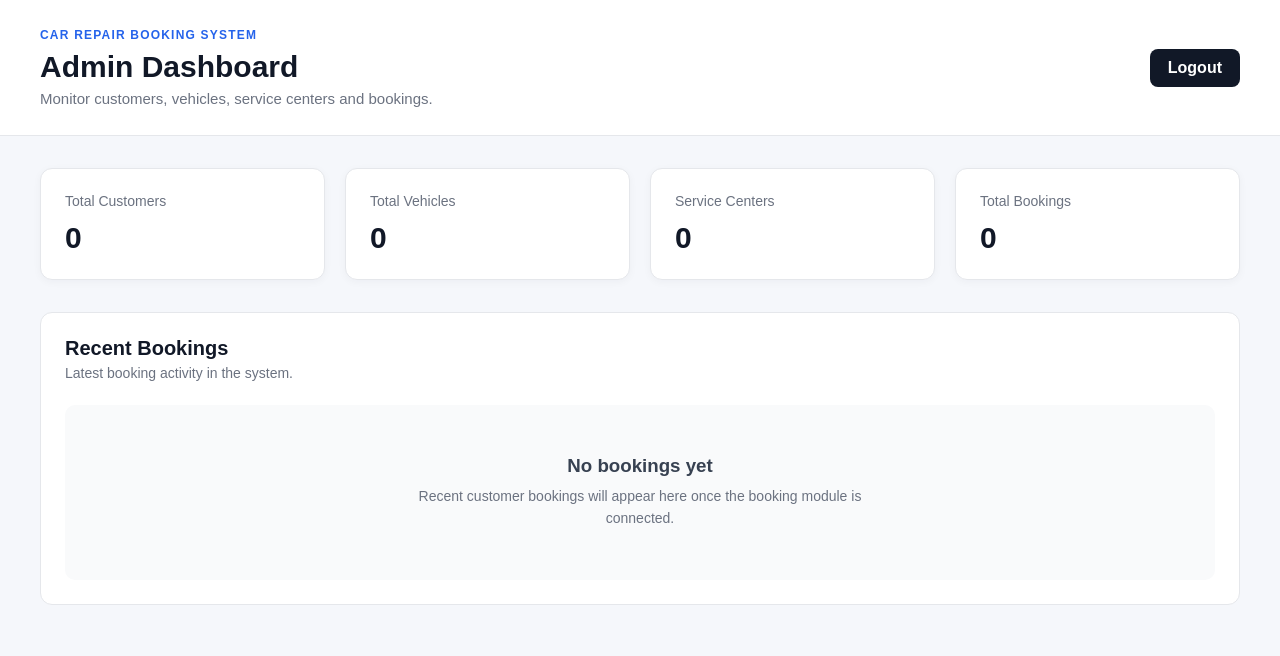
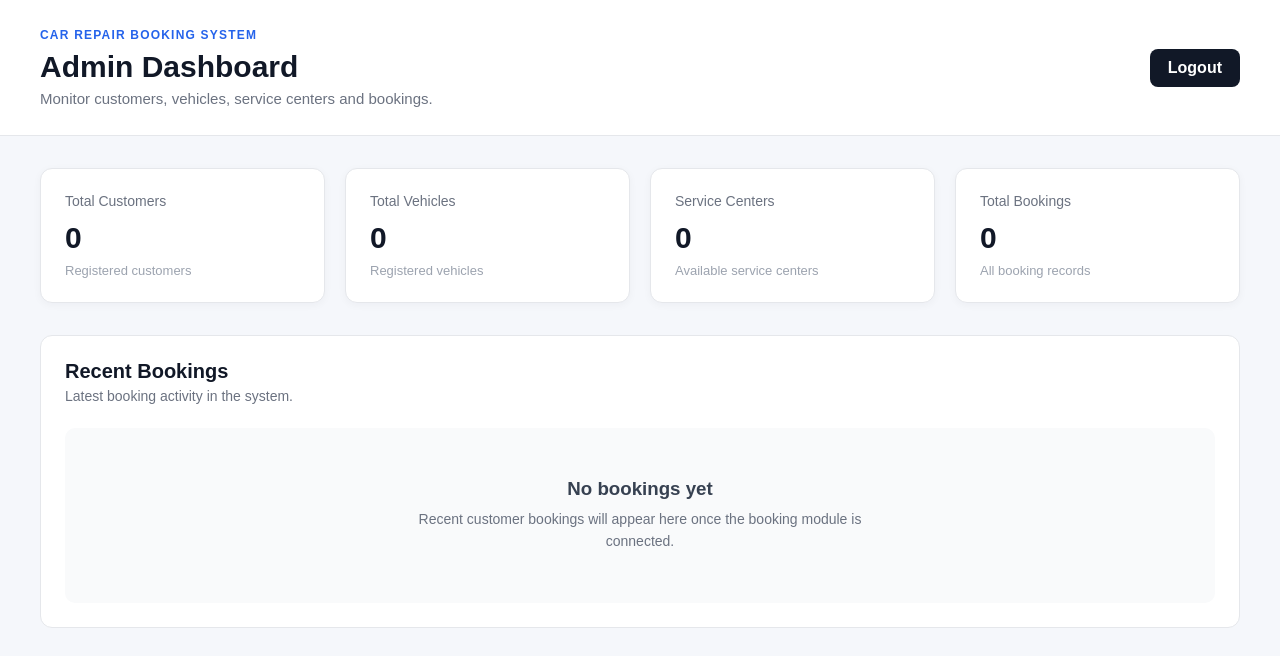
Before and after one commit to mahamadhuzaifpatel-creator/mahamadhuzaifpatel-creator-car-repair-booking-system, a React (Vite) app: page /admin in a window 1280 px wide. Shown: the top 656 px of the page. Built offline with nearby package versions, Linux system fonts and the light colour scheme.

Commit message:
feat: create reusable admin stat card

```diff
--- /dev/null
+++ b/src/components/StatCard.css
@@ -0,0 +1,33 @@
+.stat-card {
+  background: #ffffff;
+  border: 1px solid #e5e7eb;
+  border-radius: 12px;
+  padding: 24px;
+  box-shadow: 0 2px 8px rgba(15, 23, 42, 0.04);
+  transition: transform 0.2s ease, box-shadow 0.2s ease;
+}
+
+.stat-card:hover {
+  transform: translateY(-2px);
+  box-shadow: 0 5px 14px rgba(15, 23, 42, 0.08);
+}
+
+.stat-card-title {
+  display: block;
+  color: #6b7280;
+  font-size: 14px;
+  margin-bottom: 12px;
+}
+
+.stat-card-value {
+  display: block;
+  color: #111827;
+  font-size: 30px;
+  margin-bottom: 8px;
+}
+
+.stat-card-description {
+  display: block;
+  color: #9ca3af;
+  font-size: 13px;
+}
--- /dev/null
+++ b/src/components/StatCard.jsx
@@ -0,0 +1,21 @@
+import "./StatCard.css";
+
+function StatCard({ title, value, description }) {
+  return (
+    <div className="stat-card">
+      <span className="stat-card-title">{title}</span>
+
+      <strong className="stat-card-value">
+        {value}
+      </strong>
+
+      {description && (
+        <span className="stat-card-description">
+          {description}
+        </span>
+      )}
+    </div>
+  );
+}
+
+export default StatCard;
--- a/src/pages/admin/Dashboard.jsx
+++ b/src/pages/admin/Dashboard.jsx
@@ -1,4 +1,5 @@
 import "./Dashboard.css";
+import StatCard from "../../components/StatCard";
 
 function Dashboard() {
   return (
@@ -6,53 +7,69 @@ function Dashboard() {
       <header className="admin-header">
         <div>
           <p className="admin-label">CAR REPAIR BOOKING SYSTEM</p>
+
           <h1>Admin Dashboard</h1>
+
           <p className="admin-subtitle">
             Monitor customers, vehicles, service centers and bookings.
           </p>
         </div>
 
-        <button className="logout-btn">Logout</button>
+        <button className="logout-btn">
+          Logout
+        </button>
       </header>
 
       <main className="admin-content">
         <section className="stats-grid">
-          <div className="stat-card">
-            <span className="stat-title">Total Customers</span>
-            <strong>0</strong>
-          </div>
 
-          <div className="stat-card">
-            <span className="stat-title">Total Vehicles</span>
-            <strong>0</strong>
-          </div>
+          <StatCard
+            title="Total Customers"
+            value="0"
+            description="Registered customers"
+          />
 
-          <div className="stat-card">
-            <span className="stat-title">Service Centers</span>
-            <strong>0</strong>
-          </div>
+          <StatCard
+            title="Total Vehicles"
+            value="0"
+            description="Registered vehicles"
+          />
 
-          <div className="stat-card">
-            <span className="stat-title">Total Bookings</span>
-            <strong>0</strong>
-          </div>
+          <StatCard
+            title="Service Centers"
+            value="0"
+            description="Available service centers"
+          />
+
+          <StatCard
+            title="Total Bookings"
+            value="0"
+            description="All booking records"
+          />
+
         </section>
 
         <section className="dashboard-section">
+
           <div className="section-header">
             <div>
               <h2>Recent Bookings</h2>
-              <p>Latest booking activity in the system.</p>
+
+              <p>
+                Latest booking activity in the system.
+              </p>
             </div>
           </div>
 
           <div className="empty-state">
             <h3>No bookings yet</h3>
+
             <p>
-              Recent customer bookings will appear here once the booking
-              module is connected.
+              Recent customer bookings will appear here
+              once the booking module is connected.
             </p>
           </div>
+
         </section>
       </main>
     </div>
```
